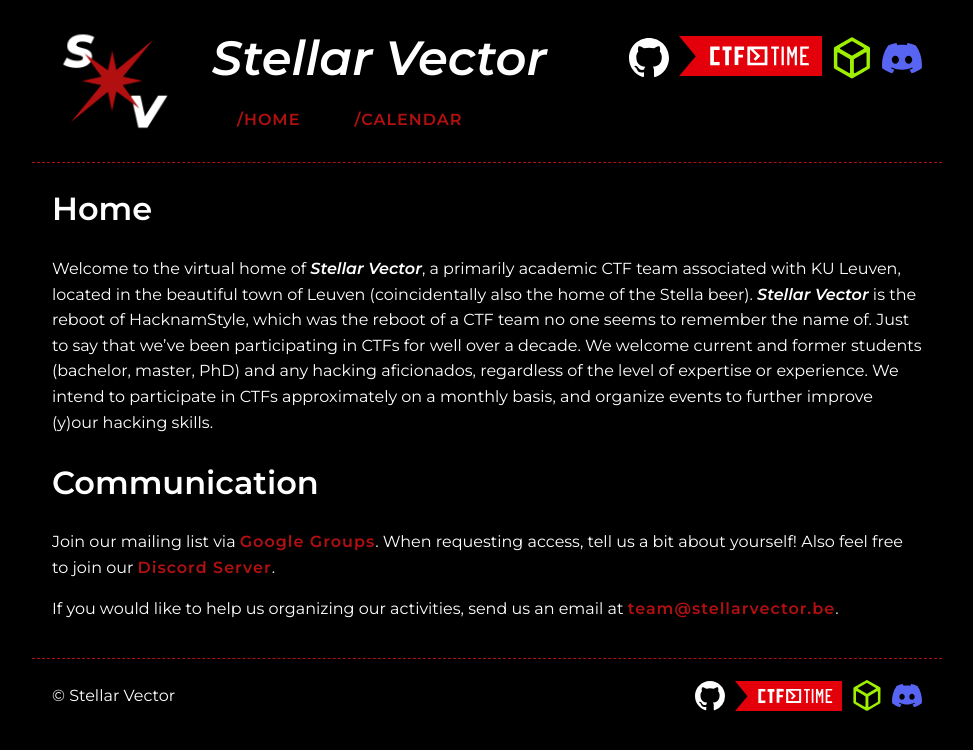
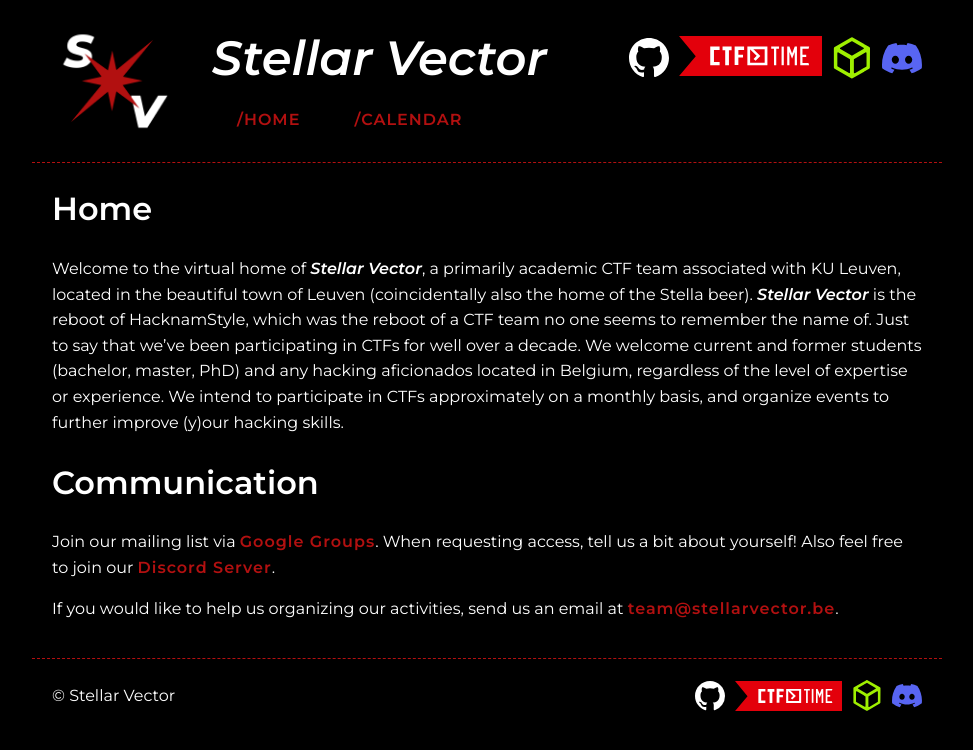
Before and after one commit to stellarvector/stellarvector.github.io, a Jekyll site: the page built from pages/home.md, in a window 1280 px wide. Shown: the top 750 px of the page, without its empty margins (153-1126 px from the left). Built offline with Jekyll 4.4.1, drawn with Linux system fonts in a browser that asks for light colours.

Commit message:
Update homepage message

```diff
--- a/pages/home.md
+++ b/pages/home.md
@@ -6,7 +6,7 @@
 
 # Home
 
-Welcome to the virtual home of ***Stellar Vector***, a primarily academic CTF team associated with KU Leuven, located in the beautiful town of Leuven (coincidentally also the home of the Stella beer). ***Stellar Vector*** is the reboot of HacknamStyle, which was the reboot of a CTF team no one seems to remember the name of. Just to say that we’ve been participating in CTFs for well over a decade. We welcome current and former students (bachelor, master, PhD) and any hacking aficionados, regardless of the level of expertise or experience. We intend to participate in CTFs approximately on a monthly basis, and organize events to further improve (y)our hacking skills.
+Welcome to the virtual home of ***Stellar Vector***, a primarily academic CTF team associated with KU Leuven, located in the beautiful town of Leuven (coincidentally also the home of the Stella beer). ***Stellar Vector*** is the reboot of HacknamStyle, which was the reboot of a CTF team no one seems to remember the name of. Just to say that we’ve been participating in CTFs for well over a decade. We welcome current and former students (bachelor, master, PhD) and any hacking aficionados located in Belgium, regardless of the level of expertise or experience. We intend to participate in CTFs approximately on a monthly basis, and organize events to further improve (y)our hacking skills.
 
 # Communication
 
```
